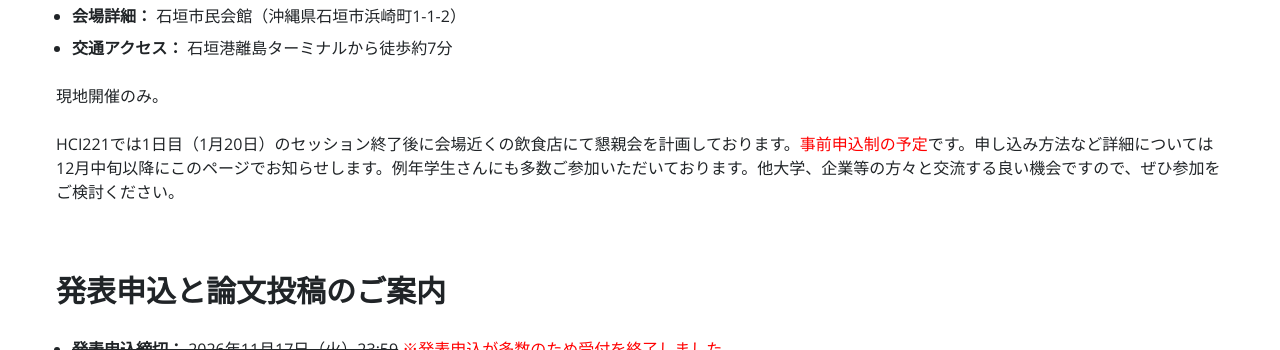
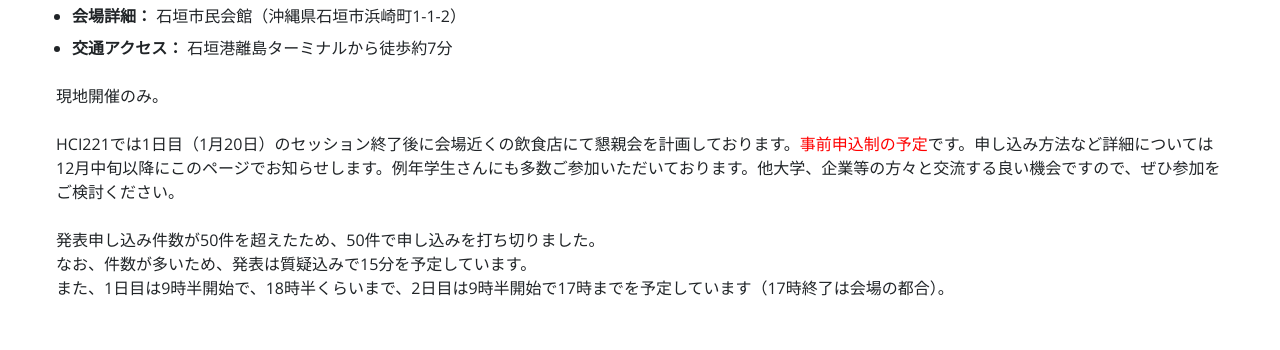
Before and after one commit to sighci/sighci.github.io, an Astro site: page /events/sig/221 in a window 1280 px wide. Shown: the part 450-800 px from the top of the page. Built offline with nearby package versions, Linux system fonts and the light colour scheme; Astro itself is replaced by a stand-in of ours.

Commit message:
Update 221.md

```diff
--- a/src/content/events/221.md
+++ b/src/content/events/221.md
@@ -17,6 +17,10 @@ status: 参加受付中
 
 HCI221では1日目（1月20日）のセッション終了後に会場近くの飲食店にて懇親会を計画しております。<span style="color: red;">事前申込制の予定</span>です。申し込み方法など詳細については12月中旬以降にこのページでお知らせします。例年学生さんにも多数ご参加いただいております。他大学、企業等の方々と交流する良い機会ですので、ぜひ参加をご検討ください。
 
+発表申し込み件数が50件を超えたため、50件で申し込みを打ち切りました。
+なお、件数が多いため、発表は質疑込みで15分を予定しています。
+また、1日目は9時半開始で、18時半くらいまで、2日目は9時半開始で17時までを予定しています（17時終了は会場の都合）。
+
 ## 発表申込と論文投稿のご案内
 - ~~**発表申込締切：** 2026年11月17日（火）23:59~~  <span style="color: red;">※発表申込が多数のため受付を終了しました。</span>
 - **原稿締切：** 2026年12月17日（木）23:59
```
